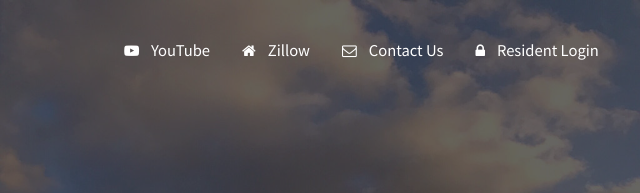
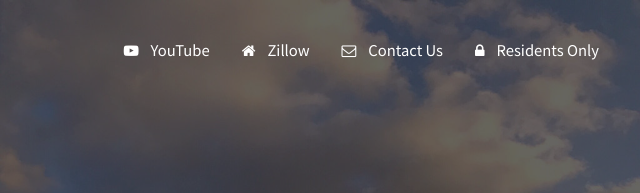
Before and after one commit to sentinelridge/sentinelridge.github.io, a plain HTML site: page index.html in a window 1280 px wide. Shown: the top 193 px of the page, 640-1280 px from the left. Drawn offline with nearby package versions, Linux system fonts and the light colour scheme.

Commit message:
Update index.html

```diff
--- a/index.html
+++ b/index.html
@@ -18,7 +18,7 @@
 
     <ul>
         <li class="title-li"><a href="#">Sentinel Ridge Estates</a></li>
-        <li><a href="#"><i class="fa fa-lock nav-icon" aria-hidden="true"></i>Resident Login</a></li>
+        <li><a href="#"><i class="fa fa-lock nav-icon" aria-hidden="true"></i>Residents Only</a></li>
         <li><a href="mailto:contactus@sentinelridge.com"><i class="fa fa-envelope-o nav-icon" aria-hidden="true"></i>Contact Us</a></li>
         <li><a href="https://www.zillow.com/snoqualmie-wa/?searchQueryState=%7B%22pagination%22%3A%7B%7D%2C%22usersSearchTerm%22%3A%22sentinel%20ridge%20estates%20snoqualmie%22%2C%22mapBounds%22%3A%7B%22west%22%3A-121.73914260793012%2C%22east%22%3A-121.73113889622968%2C%22south%22%3A47.54214130067339%2C%22north%22%3A47.54730493222721%7D%2C%22regionSelection%22%3A%5B%7B%22regionId%22%3A7113%2C%22regionType%22%3A6%7D%5D%2C%22isMapVisible%22%3Atrue%2C%22filterState%22%3A%7B%22sort%22%3A%7B%22value%22%3A%22globalrelevanceex%22%7D%2C%22ah%22%3A%7B%22value%22%3Atrue%7D%7D%2C%22isListVisible%22%3Atrue%2C%22mapZoom%22%3A17%7D"><i class="fa fa-home nav-icon" aria-hidden="true"></i>Zillow</a></li>
         <li><a href="https://www.youtube.com/watch?v=P7dtaWyyfVg"><i class="fa fa-youtube-play nav-icon" aria-hidden="true"></i>YouTube</a></li>
```
